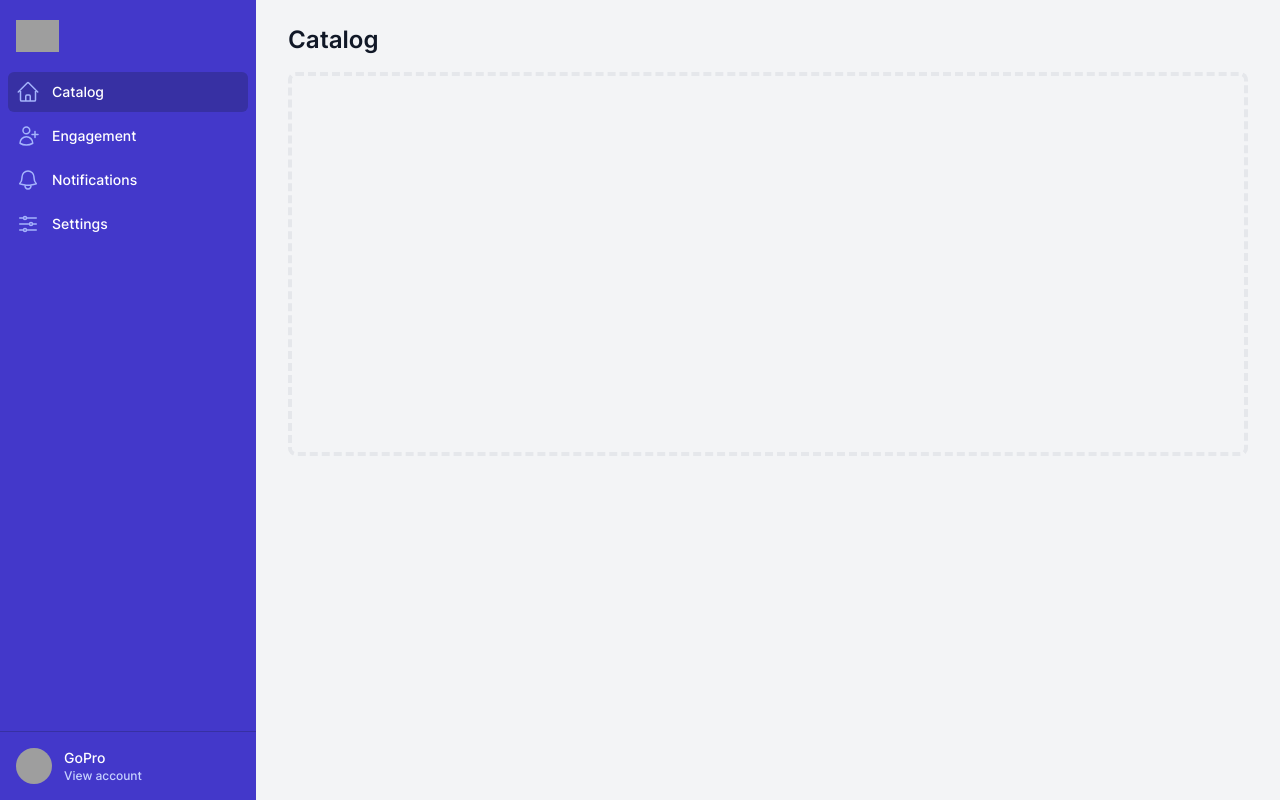
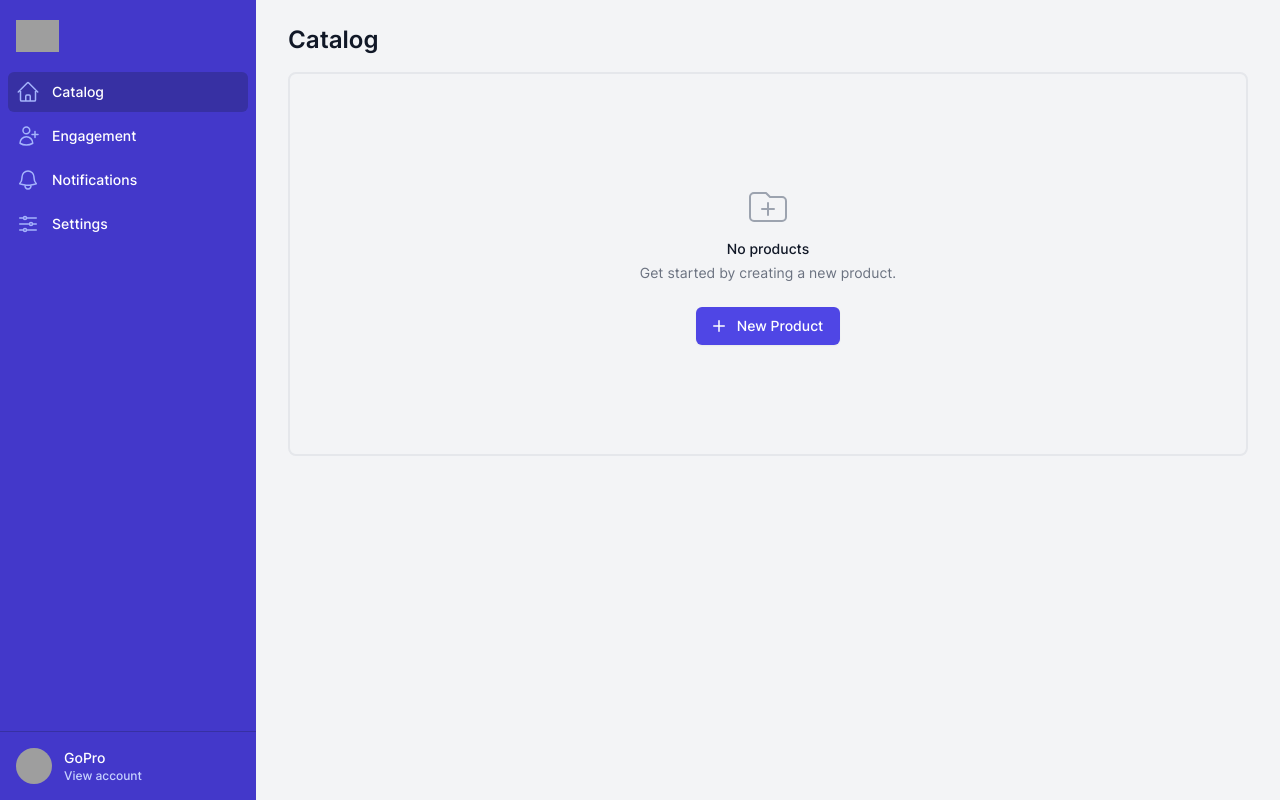
Before and after one commit to 0xgoldenlion/Brandinate-Monorepo, a Next.js app in the folder react-app/: page /catalog in a window 1280 px wide. Built offline with nearby package versions, Linux system fonts and the light colour scheme; grey boxes are pictures that could not be loaded.

Commit message:
feat: add products empty state

```diff
--- /dev/null
+++ b/react-app/src/components/empty-state/products-empty-state.tsx
@@ -0,0 +1,38 @@
+import { PlusIcon } from '@heroicons/react/20/solid';
+
+export function ProductsEmptyState() {
+  return (
+    <>
+      <div className='text-center'>
+        <svg
+          className='mx-auto h-12 w-12 text-gray-400'
+          fill='none'
+          viewBox='0 0 24 24'
+          stroke='currentColor'
+          aria-hidden='true'
+        >
+          <path
+            vectorEffect='non-scaling-stroke'
+            strokeLinecap='round'
+            strokeLinejoin='round'
+            strokeWidth={2}
+            d='M9 13h6m-3-3v6m-9 1V7a2 2 0 012-2h6l2 2h6a2 2 0 012 2v8a2 2 0 01-2 2H5a2 2 0 01-2-2z'
+          />
+        </svg>
+        <h3 className='mt-2 text-sm font-medium text-gray-900'>No products</h3>
+        <p className='mt-1 text-sm text-gray-500'>
+          Get started by creating a new product.
+        </p>
+        <div className='mt-6'>
+          <button
+            type='button'
+            className='inline-flex items-center rounded-md border border-transparent bg-indigo-600 px-4 py-2 text-sm font-medium text-white shadow-sm hover:bg-indigo-700 focus:outline-none focus:ring-2 focus:ring-indigo-500 focus:ring-offset-2'
+          >
+            <PlusIcon className='-ml-1 mr-2 h-5 w-5' aria-hidden='true' />
+            New Product
+          </button>
+        </div>
+      </div>
+    </>
+  );
+}
--- a/react-app/src/pages/account.tsx
+++ b/react-app/src/pages/account.tsx
@@ -274,7 +274,7 @@ export default function Account() {
               type='button'
               className='rounded-md border border-gray-300 bg-white py-2 px-4 text-sm font-medium text-gray-700 shadow-sm hover:bg-gray-50 focus:outline-none focus:ring-2 focus:ring-indigo-500 focus:ring-offset-2'
             >
-              Cancel
+              <Link href='/catalog'>Cancel</Link>
             </button>
             <button
               type='submit'
--- a/react-app/src/pages/catalog.tsx
+++ b/react-app/src/pages/catalog.tsx
@@ -1,3 +1,4 @@
+import { ProductsEmptyState } from '@/components/empty-state/products-empty-state';
 import AppLayout from '@/components/layout/AppLayout';
 
 export default function Catalog() {
@@ -10,7 +11,9 @@ export default function Catalog() {
         <div className='mx-auto max-w-7xl px-4 sm:px-6 md:px-8'>
           {/* Replace with your content */}
           <div className='py-4'>
-            <div className='h-96 rounded-lg border-4 border-dashed border-gray-200' />
+            <div className='h-96 rounded-lg border-2 border-solid border-gray-200 flex items-center justify-center' >
+              <ProductsEmptyState></ProductsEmptyState>
+            </div>
           </div>
           {/* /End replace */}
         </div>
```
